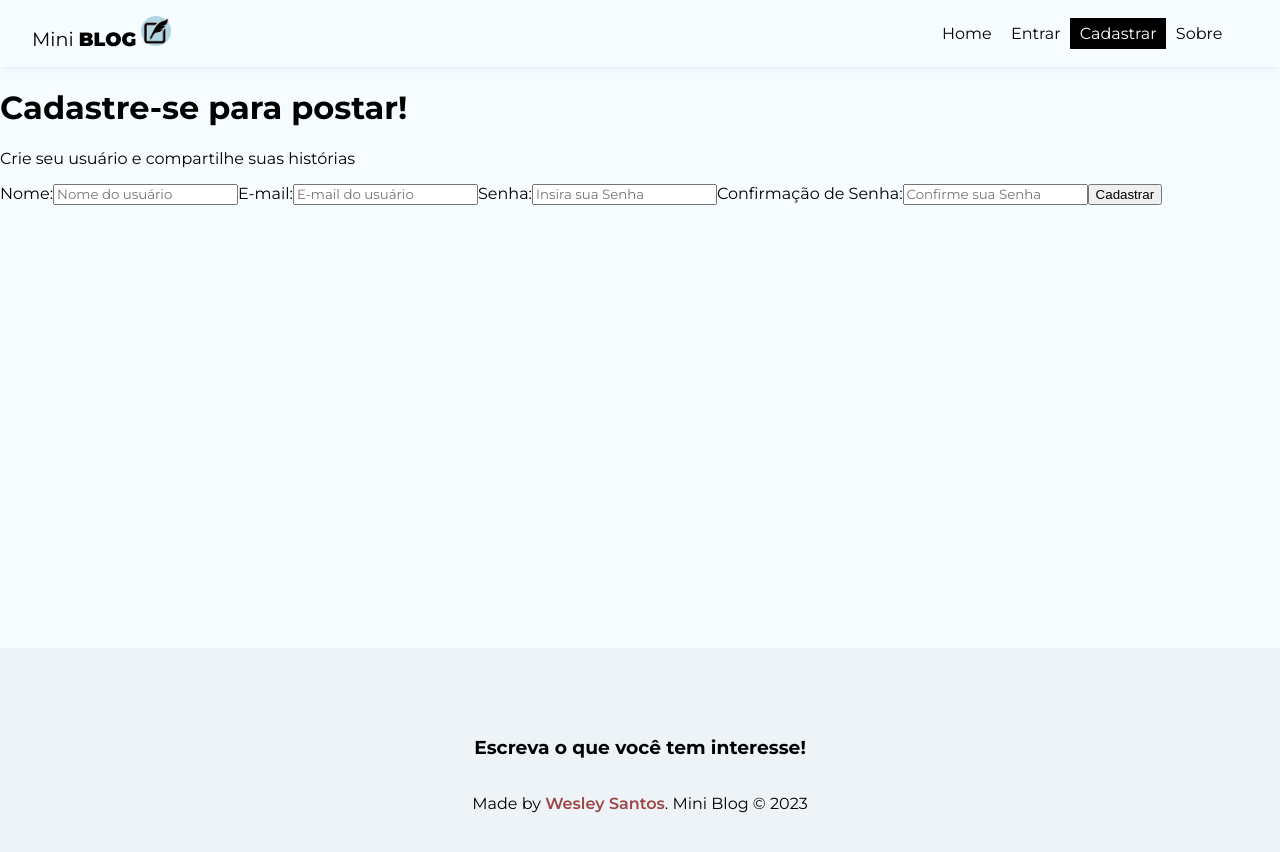
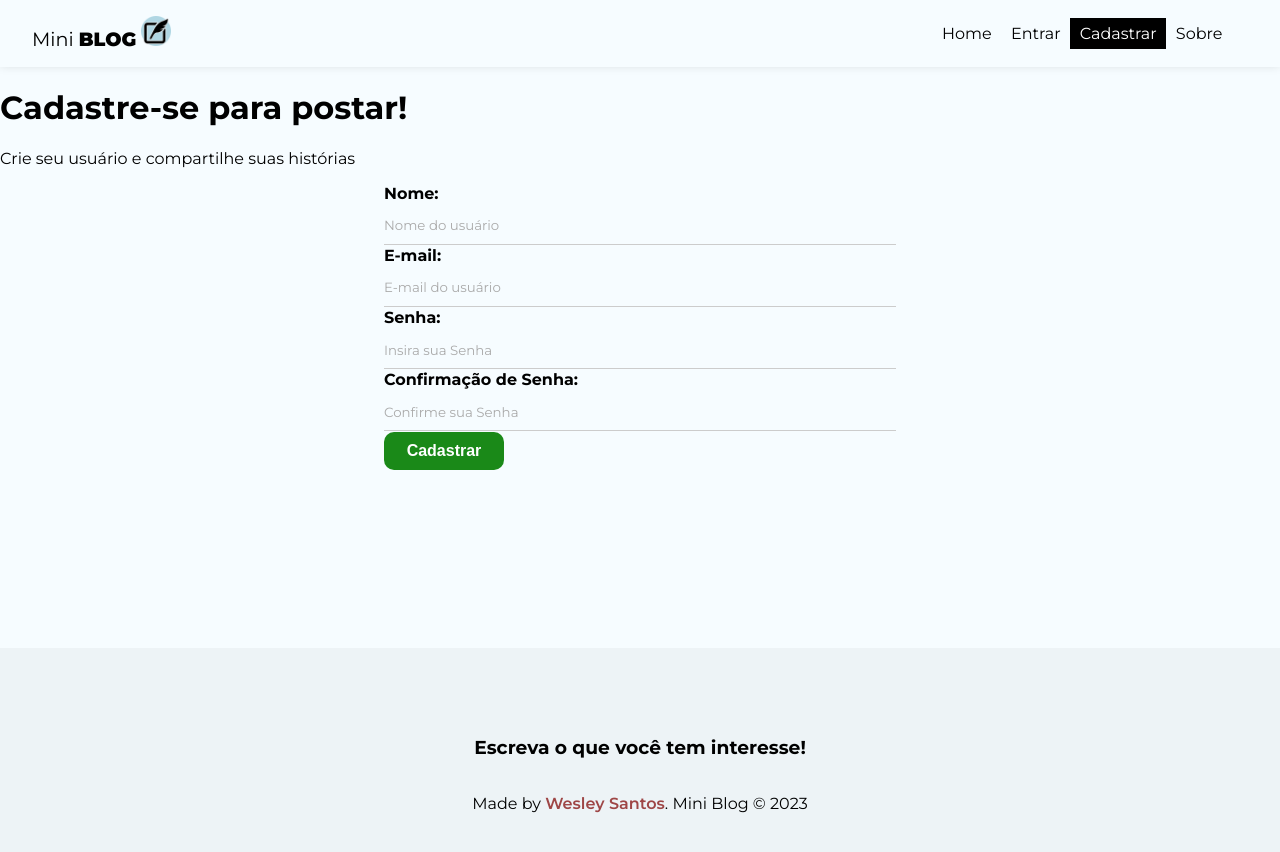
Before and after one commit to TitanCodeXD/Mini-Blog, a React (Vite) app: page /register in a window 1280 px wide. Shown: the top 852 px of the page. Built offline with nearby package versions, Linux system fonts and the light colour scheme.

Commit message:
CSS do formulário

```diff
--- a/src/index.css
+++ b/src/index.css
@@ -13,6 +13,7 @@
 input::placeholder,
 textarea::placeholder {
   font-family: 'Montserrat', sans-serif;
+  color: #aaa;
 }
 
 input::focus,
@@ -36,3 +37,81 @@
 nav button:hover {
   color: #bbb;
 }
+
+/* Form Styles */
+form {
+  max-width: 40%;
+  margin: 0 auto;
+}
+
+label {
+  display: flex;
+  flex-direction: column;
+  margin-bottom: 1px;
+}
+
+label span{
+  margin-bottom: .3em;
+  font-weight: bold;
+  text-align: left;
+}
+
+input,
+textarea {
+  box-sizing: border-box;
+  border: none;
+  border-bottom: 1px solid #ccc;
+  padding: .8em 0;
+  background-color: transparent;
+}
+
+.btn {
+  background-color: #1a8918;
+  color: #fff;
+  text-align: center;
+  cursor: pointer;
+  border-radius: 10px;
+  width: 120px;
+  font-weight: bold;
+  border: none;
+  padding: 10px 15px;
+  font-size: 1em;
+}
+
+.btn.btn-dark {
+  background-color: black;
+  border-radius: 0;
+}
+
+.btn.btn-outline {
+  background-color: transparent;
+  border-radius: 0;
+  color: black;
+  border: 1px solid black;
+  padding: 7px 30px;
+}
+
+.btn:hover {
+  background-color: #0f730c;
+  color:white;
+}
+
+.btn.btn-outline:hover {
+  background-color: black;
+}
+
+.btn.btn-danger:hover {
+  background-color: red;
+}
+
+button[disabled] {
+  background-color: #aaa;
+}
+
+.container .error {
+  color: #721C24;
+  background-color: #F8D7DA;
+  border: 1px solid #F5C6CB;
+  padding: 5px;
+  border-radius: 5px;
+}
--- a/src/pages/Register/Register.jsx
+++ b/src/pages/Register/Register.jsx
@@ -18,6 +18,7 @@
           <input
           type = "text"
           name = "displayName"
+          autoComplete='off'
           required placeholder = 'Nome do usuário'></input>
         </label>
 
```
